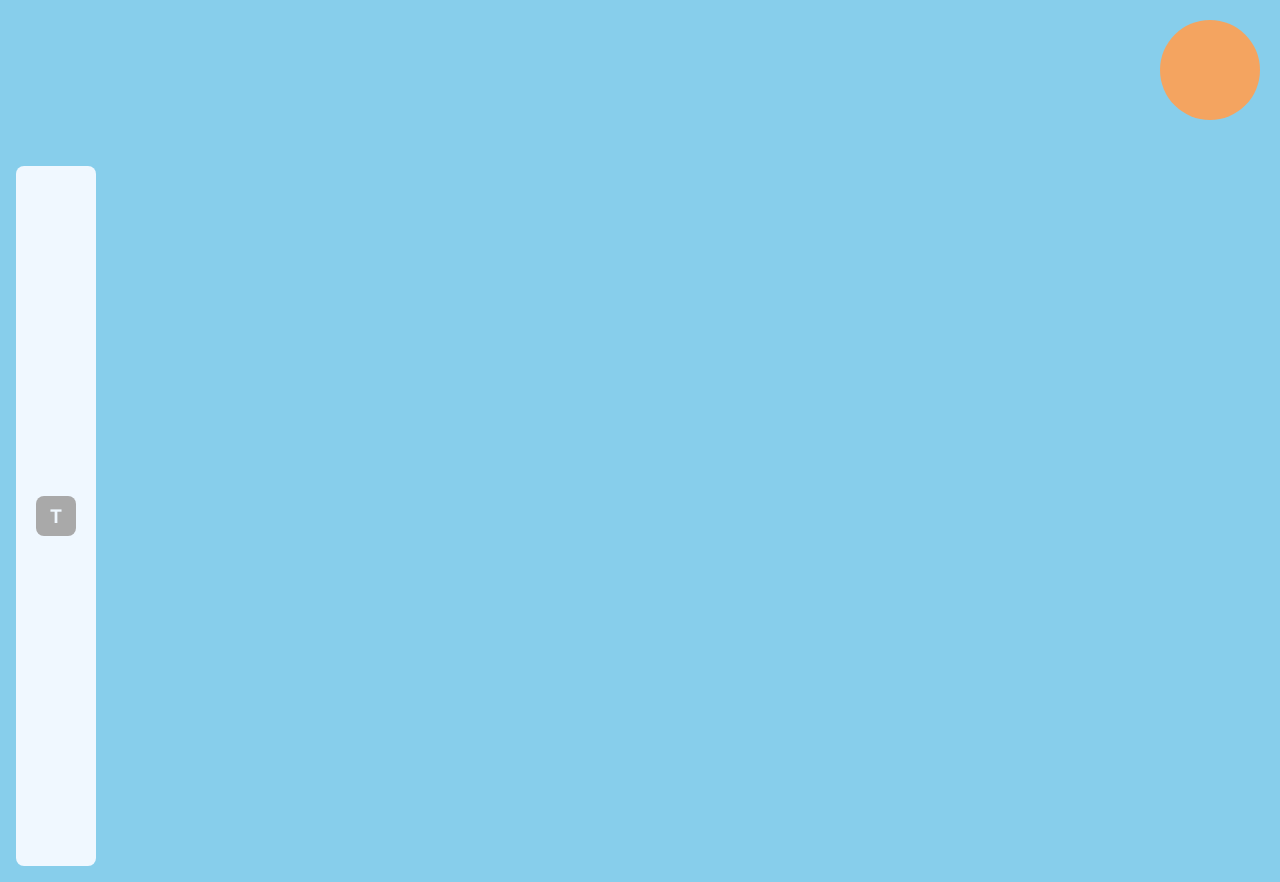
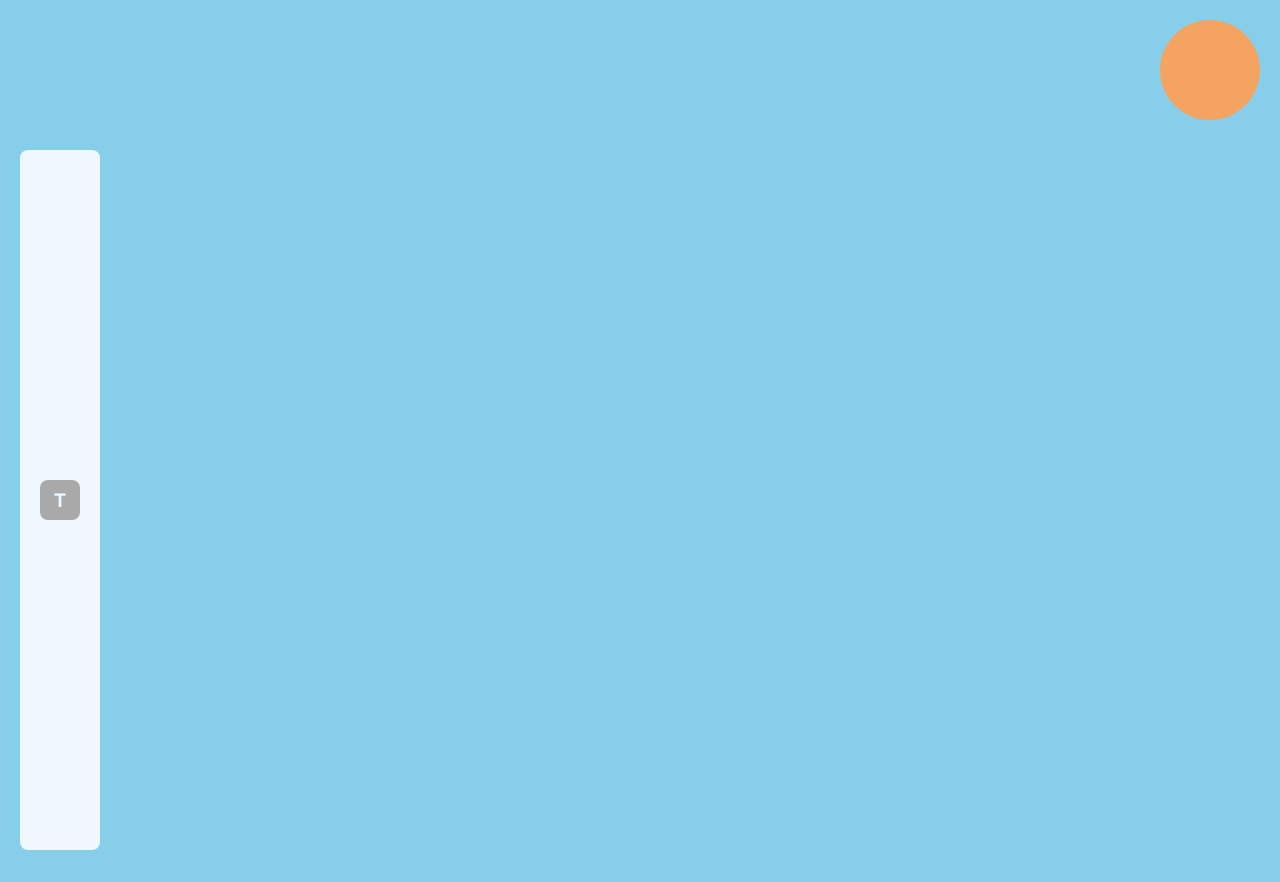
Before and after one commit to DoomedZero/sky, a plain HTML site: page canvas.html in a window 1280 px wide. After the commit the page ends 800 px from the top, so only its background shows below. Drawn offline with Linux system fonts and the light colour scheme.

Commit message:
feat: full sized main

```diff
--- a/src/css/canvas.css
+++ b/src/css/canvas.css
@@ -1,29 +1,34 @@
-
 main {
-  margin-top: 150px;
+  height: 100vh;
+  width: 100vw;
   padding: 16px;
+  display: flex;
+  justify-content: center;
+  align-items: center;
 }
 
 .side-menu {
+  position: fixed;
+  left: 20px;
+  top: 150px;
   width: 80px;
   height: 700px;
-    color: #36454F;
-    background-color: aliceblue;
-    border-radius: 8px;
   display: flex;
   flex-direction: column;
   align-items: center;
   justify-content: center;
+  background-color: aliceblue;
+  border-radius: 8px;
 }
 
 .side-menu-item {
+  display: flex;
+  justify-content: center;
+  align-items: center;
+  cursor: pointer;
   height: 40px;
   width: 40px;
   background-color: darkgray;
   border-radius: 8px;
   color: aliceblue;
-  display: flex;
-  justify-content: center;
-  align-items: center;
-  cursor: pointer;
 }
```
Lines whose indentation alone changed are shown as unchanged.
